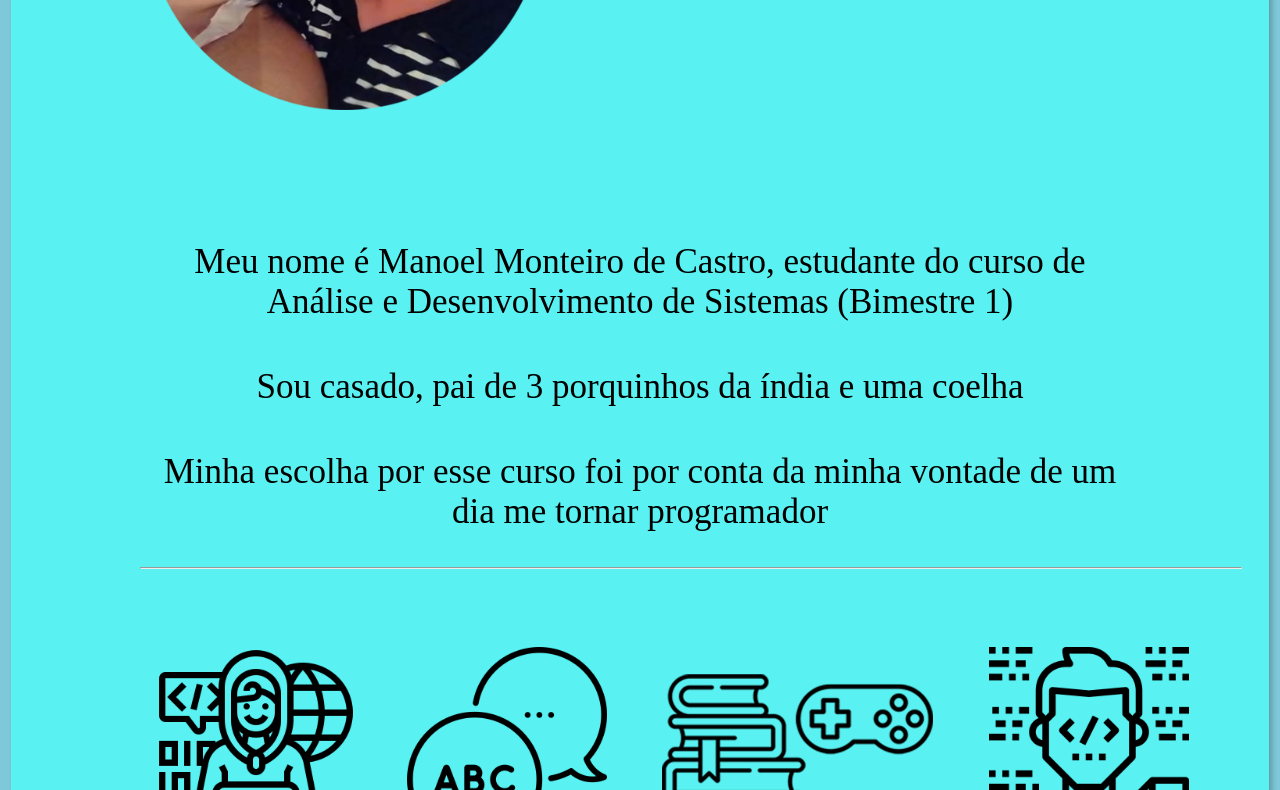
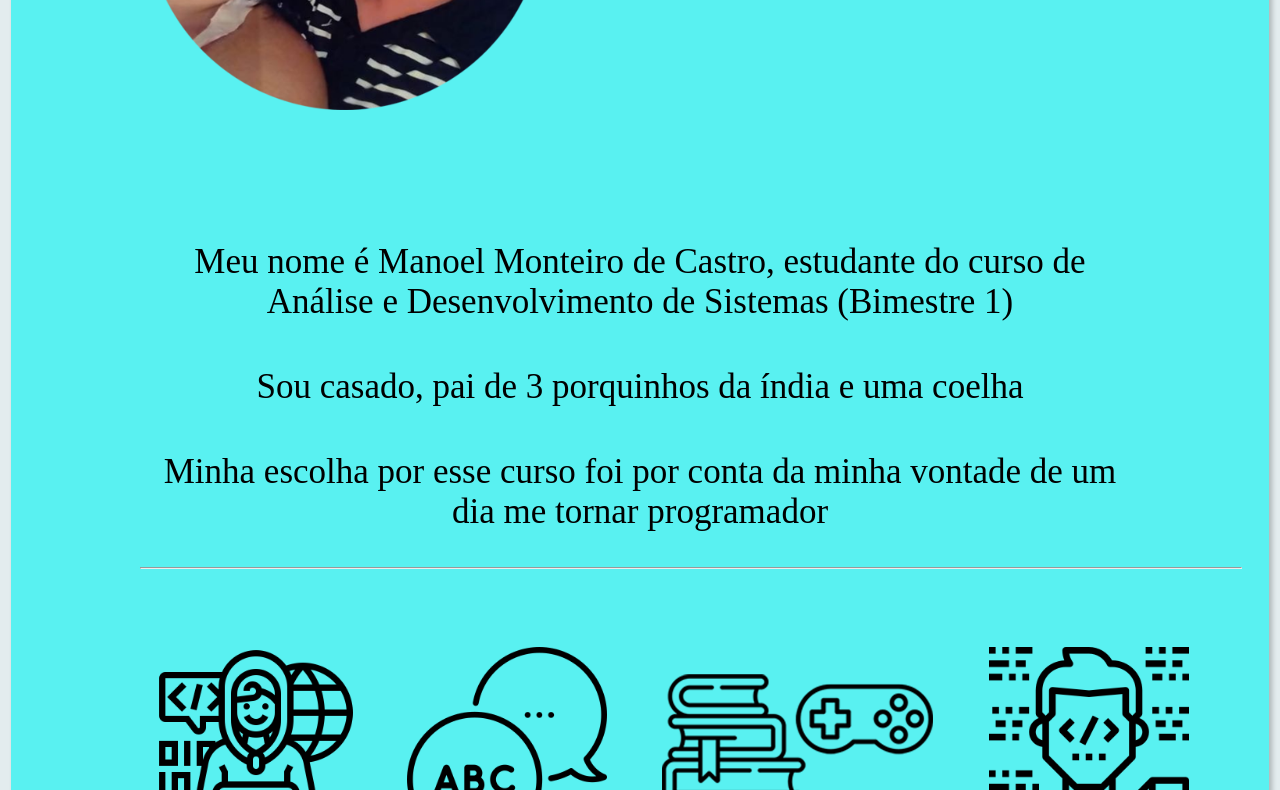
Before and after one commit to monteiromanoel/onepagemanoel.github.io, a plain HTML site: page index.html in a window 1280 px wide. Shown: the part 347-1137 px from the top of the page. Drawn offline with Linux system fonts and the light colour scheme.

Commit message:
change background color

```diff
--- a/style.css
+++ b/style.css
@@ -1,5 +1,5 @@
 body{
-    background-color: #7EC8D9;
+    background-color: #e3ecee;
     text-align: center;
 }
 .tudo{
```
